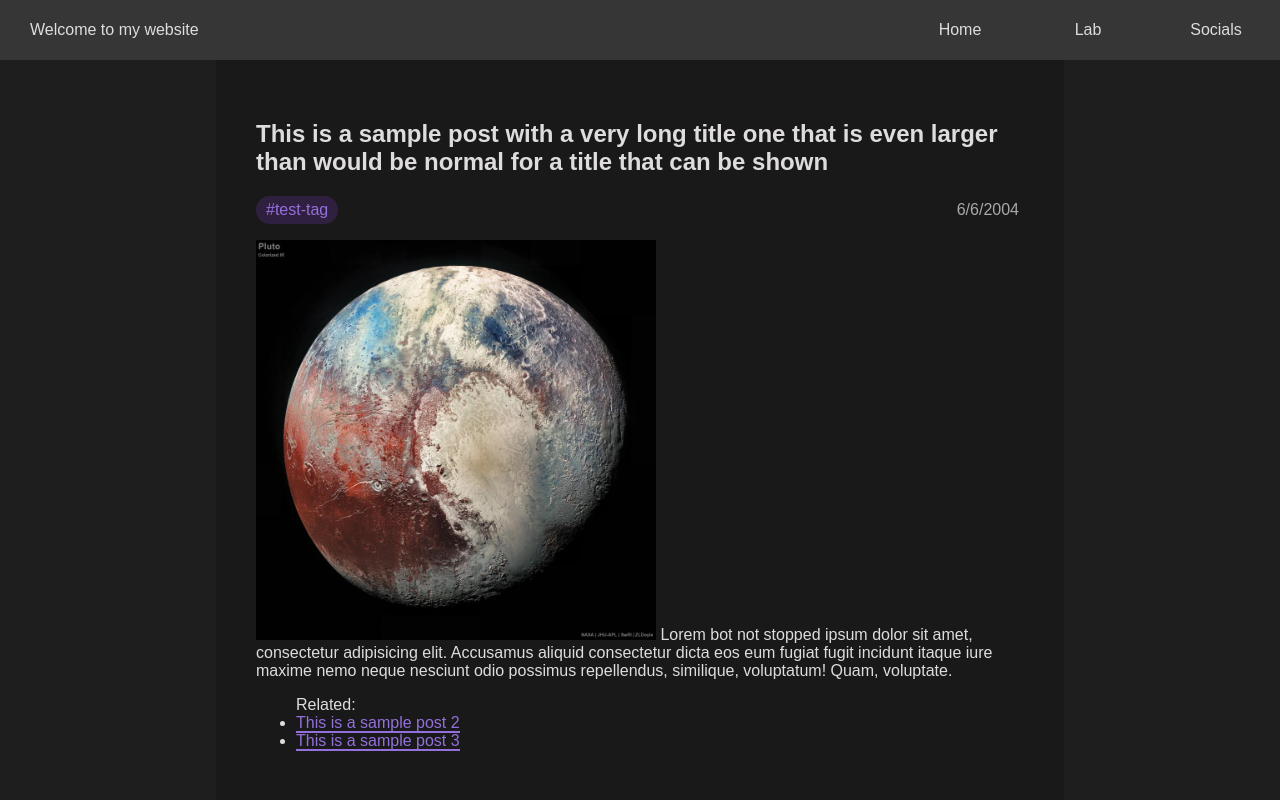
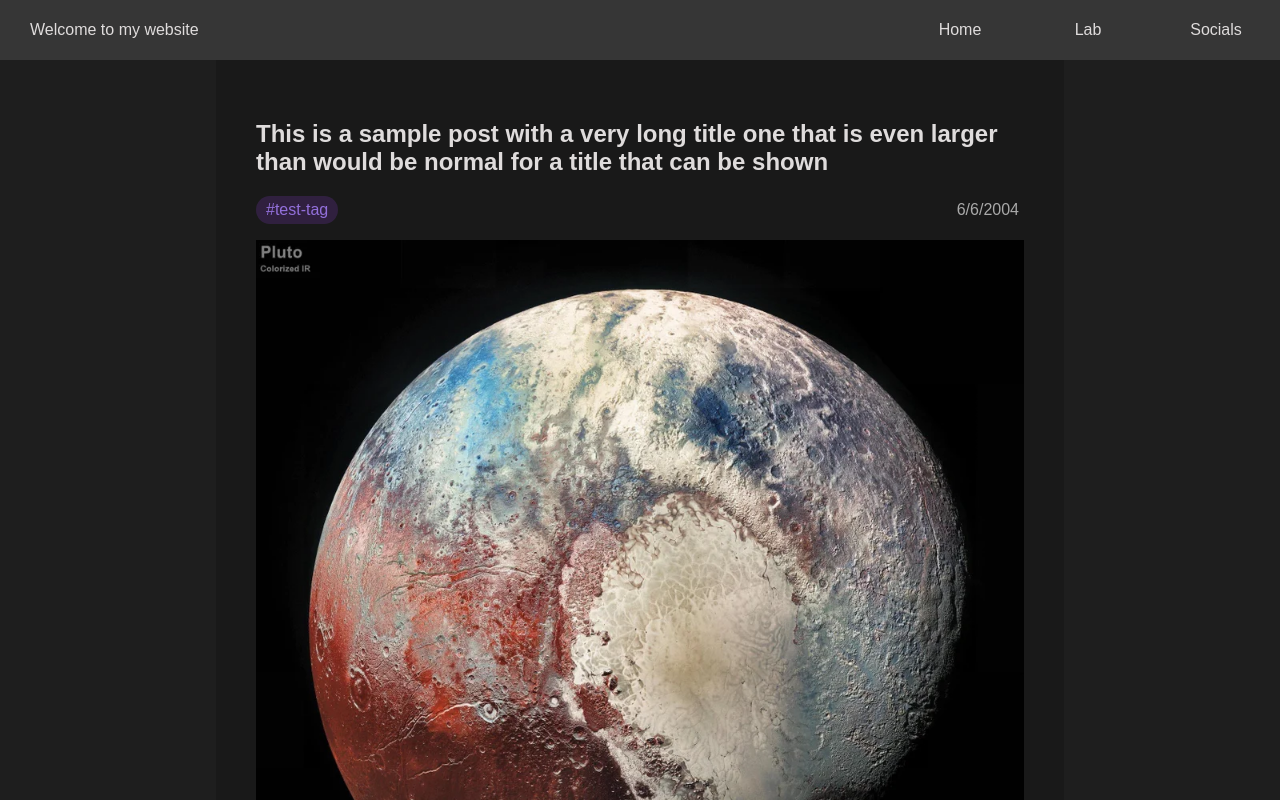
Before and after one commit to MhmdSheref/personalpage, a Next.js app: page /blogs/1 in a window 1280 px wide. Shown: the top 800 px of the page. Built offline with nearby package versions, Linux system fonts and the light colour scheme.

Commit message:
changed default img to use next/Image

```diff
--- a/components/BlogArticle.jsx
+++ b/components/BlogArticle.jsx
@@ -1,6 +1,7 @@
 import { MDXRemote } from "next-mdx-remote"
 import CodeWindow from "@/components/CodeWindow"
 import Tags from "@/components/Tags";
+import Image from "next/image";
 
 
 export default function BlogArticle({ blog }) {
@@ -11,7 +12,17 @@ export default function BlogArticle({ blog }) {
                 <Tags tags={blog.tags}/>
                 <time>{blog.date}</time>
             </div>
-            <MDXRemote {...blog.content} components={{ CodeWindow }} />
+            <MDXRemote {...blog.content} components={{
+                CodeWindow,
+                img: (props) => (
+                    <Image
+                        {...props}
+                        alt={props.alt || ""}
+                        width={props.width || 800}
+                        height={props.height || 400}
+                        style={{ maxWidth: "100%", height: "auto" }}
+                    />
+                ),}} />
         </article>
     )
 }
--- a/styles/globals.css
+++ b/styles/globals.css
@@ -214,9 +214,3 @@ time {
     display: none;
   }
 }
-
-
-/*very temporary*/
-p>img {
-  width: 400px;
-}
```
